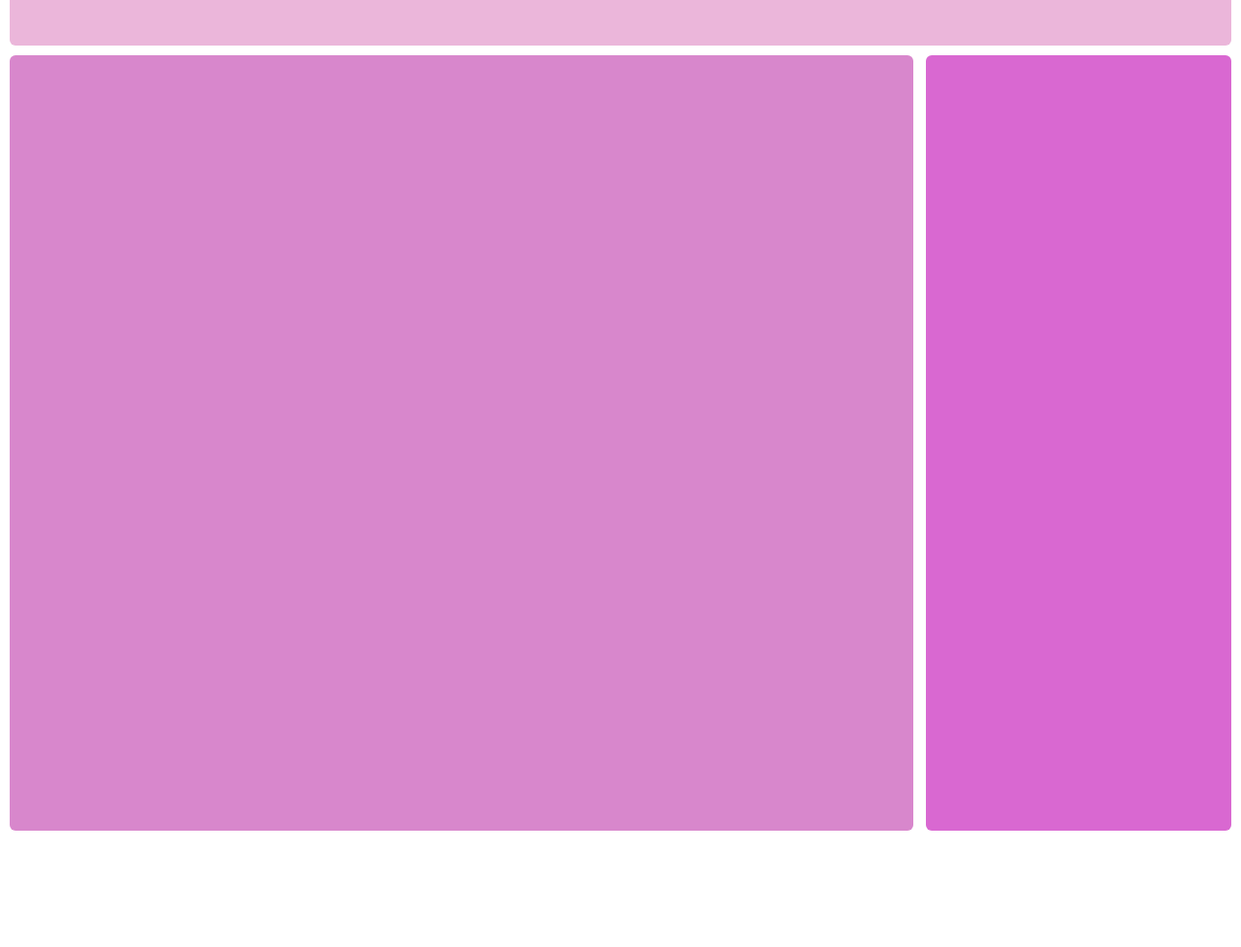
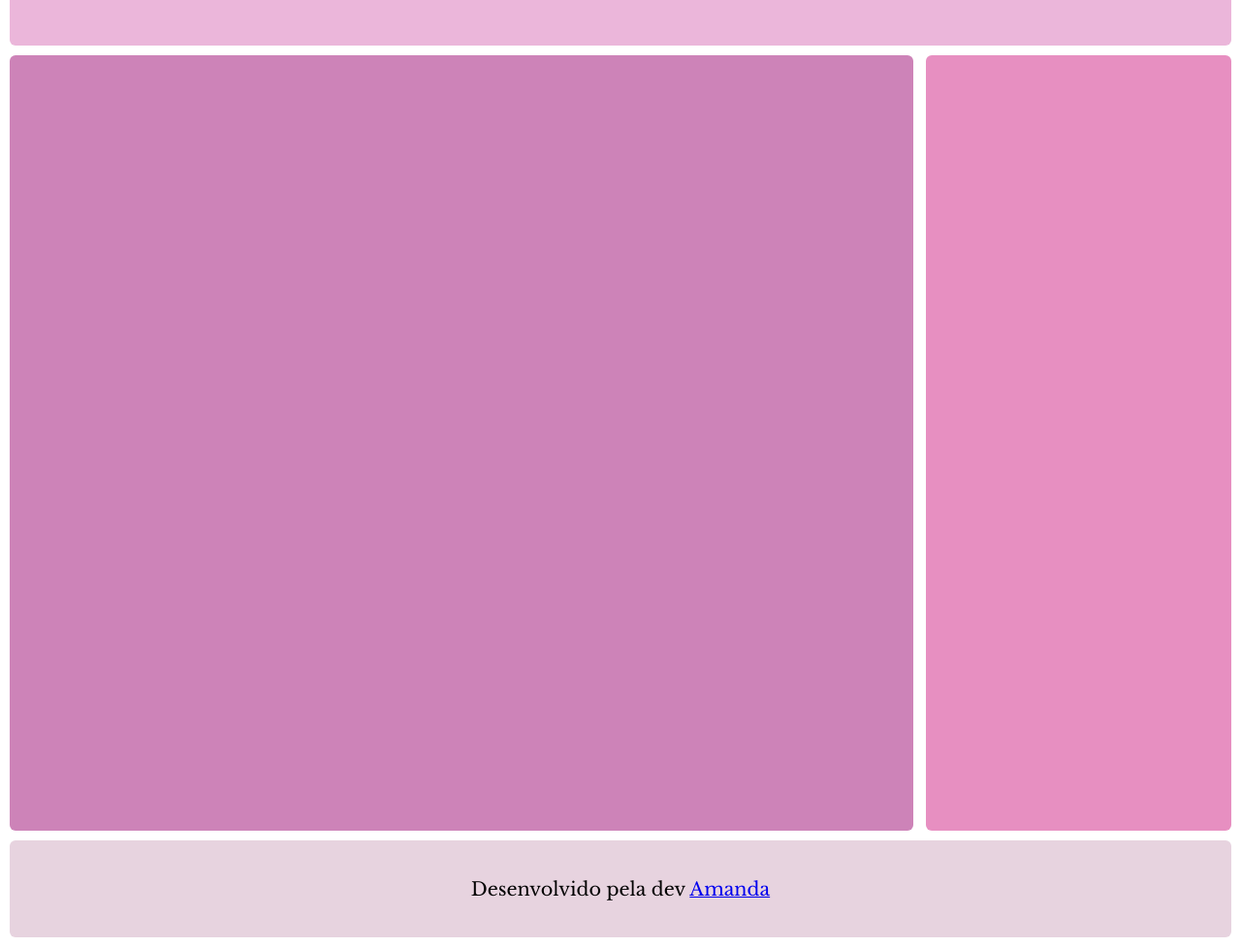
Before and after one commit to Amandamecchi/2aula-01-html, a plain HTML site: page index.html in a window 1280 px wide. Shown: the part 113-1090 px from the top of the page at 97% size. Before the commit the page ends 990 px from the top, so only its background shows below. Drawn offline with nearby package versions, Linux system fonts and the light colour scheme.

Commit message:
feat: criação do footer

```diff
--- a/assets/styles.index.css
+++ b/assets/styles.index.css
@@ -38,15 +38,30 @@ flex-direction: row;
 justify-content: space-between;
 }
 main {
-    background-color:#d887cc;
+    background-color:#cd83b8;
     border-radius: 6px;
     height: 100%;
     width: 74%;
 }
 
 aside{
-    background-color:#d968d1;
+    background-color:#e78fc1;
     border-radius: 6px;
     heigth: 100%;
     width: 25%;
 }
+footer {
+    background-color:rgb(231, 211, 223);
+    border-radius: 6px;
+    height: 100px;
+    display: flex;
+    flex-direction: column;
+    justify-content: center;
+    align-items: center;
+}
+        footer p {
+            color:rgb(0, 0, 0);
+            font-size: 1.2rem;
+            text-decoration: none;
+            font-weight: 500;
+        }
--- a/index.html
+++ b/index.html
@@ -8,7 +8,7 @@
 </head>
 <body>
     <header>
-        <h2>Amanda!! 🎀💌</h2>
+        <h2>Amanda!! 🎀💞</h2>
         <p>Chico se tu me quiseres... Sou dessas mulheres de se apaixonar</p>
     </header>
     <div id="principal">
@@ -17,3 +17,7 @@
     </div>
 </body>
 </html>
+
+<footer>
+    <p>Desenvolvido pela dev <a target="_blank" href="https://instagram.com/amanda.mecchi"> Amanda</a></p>
+</footer>
```
